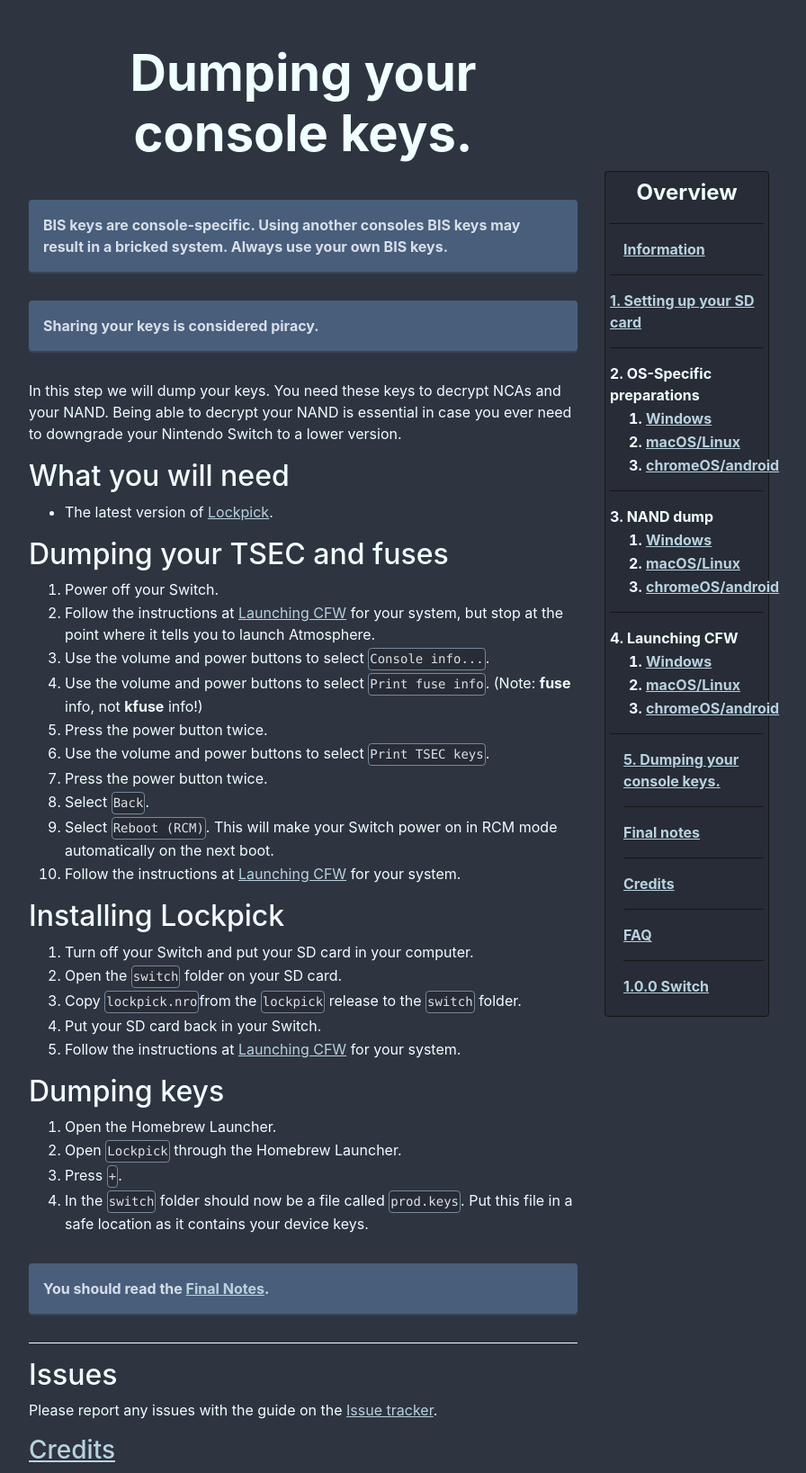
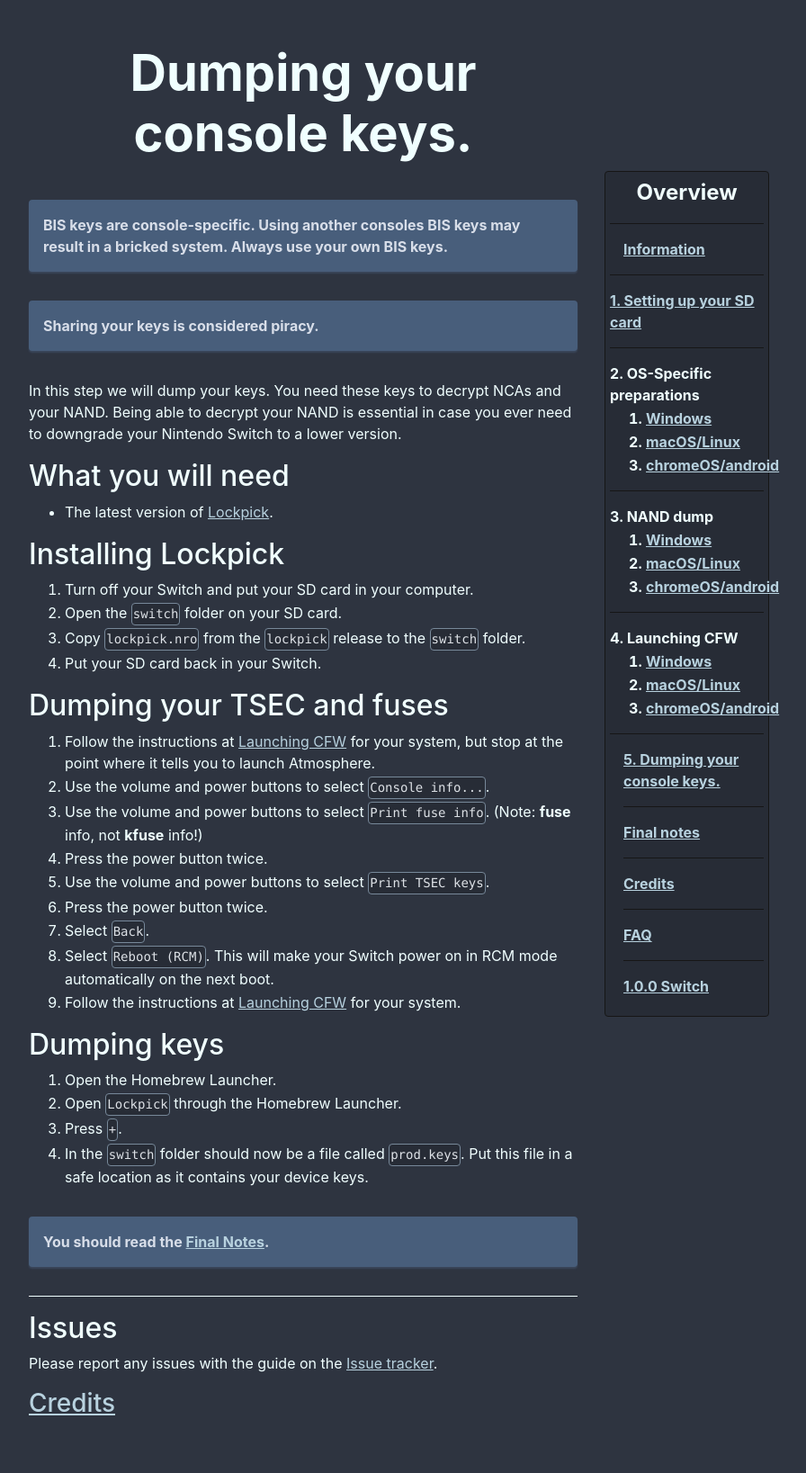
Before and after one commit to noirscape/SwitchGuideOLD, a Jekyll site: the page built from keydump.md, in a window 1280 px wide. Shown: the whole page at 90% size, without its empty margins (303-1199 px from the left). Built offline with Jekyll 4.4.1, drawn with Linux system fonts in a browser that asks for light colours; after the commit the page ends 1585 px from its top, so only the background shows below that.

Commit message:
Move instructions to install lockpick before dumping fuses.
(thanks to langerhans on discord for spotting this)

```diff
--- a/keydump.md
+++ b/keydump.md
@@ -15,26 +15,24 @@
 
 - The latest version of [Lockpick](https://github.com/shchmue/Lockpick/releases).
 
-## Dumping your TSEC and fuses
-
-1. Power off your Switch.
-2. Follow the instructions at [Launching CFW](/launching-cfw/) for your system, but stop at the point where it tells you to launch Atmosphere.
-3. Use the volume and power buttons to select `Console info...`.
-4. Use the volume and power buttons to select `Print fuse info`. (Note: **fuse** info, not **kfuse** info!)
-5. Press the power button twice.
-6. Use the volume and power buttons to select `Print TSEC keys`.
-7. Press the power button twice.
-8. Select `Back`.
-9. Select `Reboot (RCM)`. This will make your Switch power on in RCM mode automatically on the next boot.
-10. Follow the instructions at [Launching CFW](/launching-cfw/) for your system.
-
 ## Installing Lockpick
 
 1. Turn off your Switch and put your SD card in your computer.
 2. Open the `switch` folder on your SD card.
-3. Copy `lockpick.nro`from the `lockpick` release to the `switch` folder.
+3. Copy `lockpick.nro` from the `lockpick` release to the `switch` folder.
 4. Put your SD card back in your Switch.
-5. Follow the instructions at [Launching CFW](/launching-cfw/) for your system.
+
+## Dumping your TSEC and fuses
+
+1. Follow the instructions at [Launching CFW](/launching-cfw/) for your system, but stop at the point where it tells you to launch Atmosphere.
+2. Use the volume and power buttons to select `Console info...`.
+3. Use the volume and power buttons to select `Print fuse info`. (Note: **fuse** info, not **kfuse** info!)
+4. Press the power button twice.
+5. Use the volume and power buttons to select `Print TSEC keys`.
+6. Press the power button twice.
+7. Select `Back`.
+8. Select `Reboot (RCM)`. This will make your Switch power on in RCM mode automatically on the next boot.
+9. Follow the instructions at [Launching CFW](/launching-cfw/) for your system.
 
 ## Dumping keys
 
```
